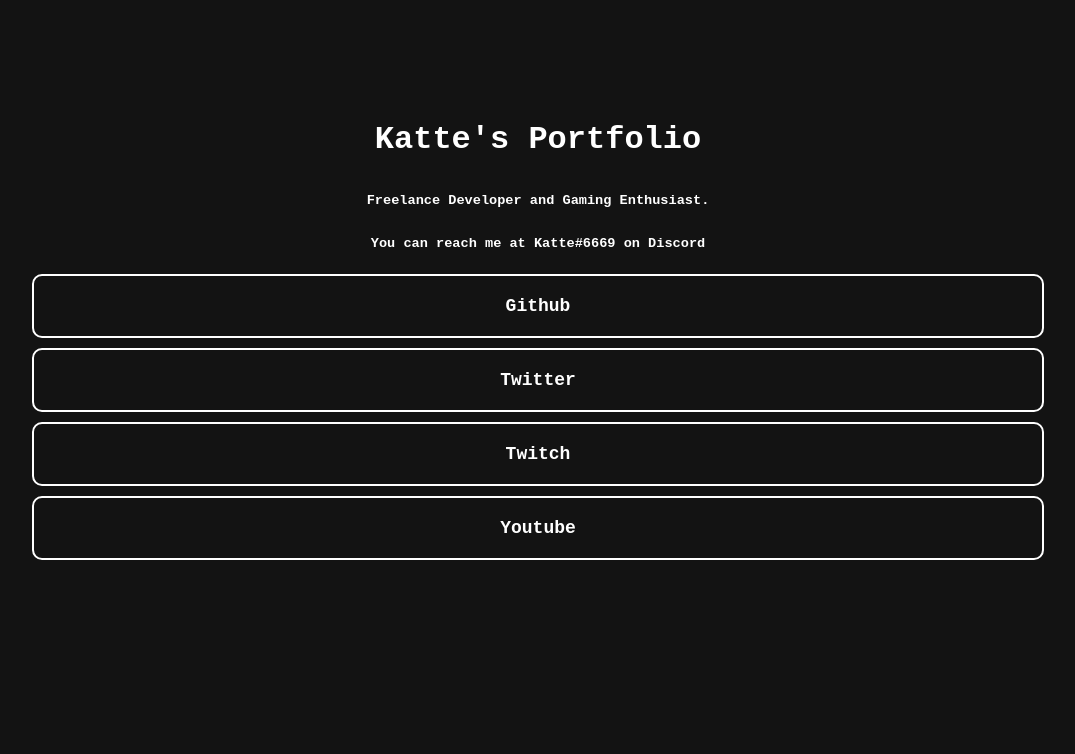
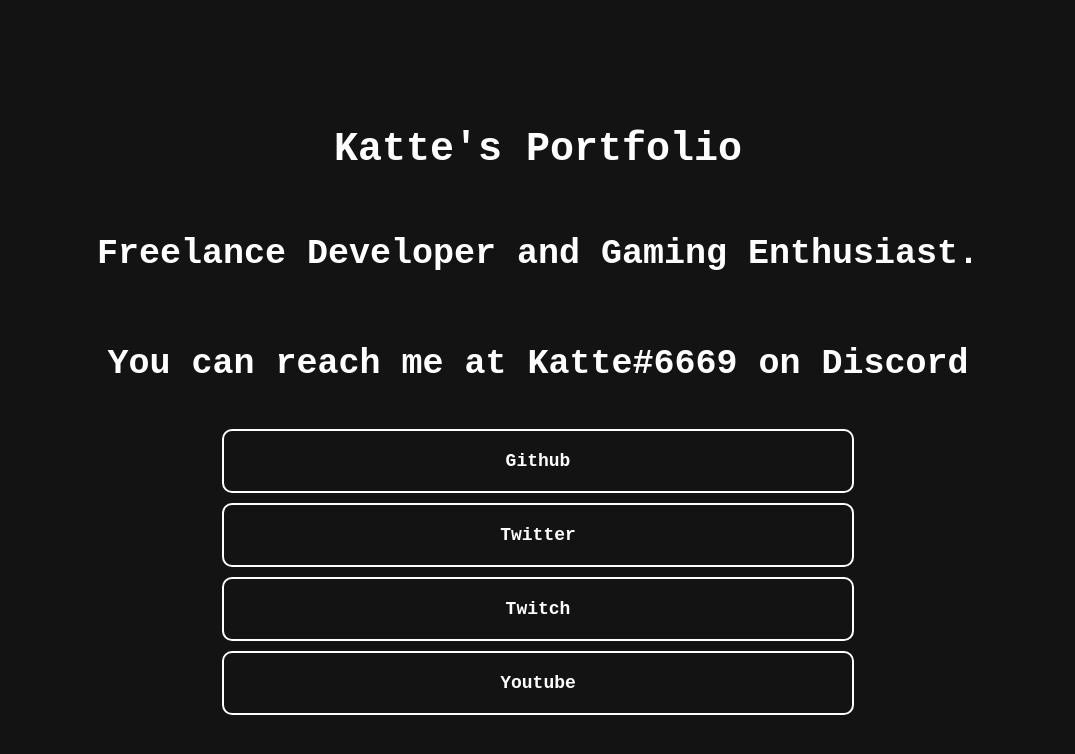
Before and after one commit to TacocaTYT/TacocaTYT.github.io, a plain HTML site: page index.html in a window 1280 px wide. Shown: the whole page, without its empty margins (102-1177 px from the left). Drawn offline with Linux system fonts and the light colour scheme.

Commit message:
Changed page header, tweaked button width

```diff
--- a/index.css
+++ b/index.css
@@ -31,7 +31,7 @@
     font-weight: bold;
     padding: 20px 20px;
     margin-top: 10px;
-    width: 80%;
+    width: 50%;
 }
 
 a:link, a:visited {
@@ -46,11 +46,11 @@
 
 
 h1 {
-    font-size: xx-large;
+    font-size: 40px;
     font-weight: bolder;
 }
 
 p {
-    font-size: 85%;
+    font-size: 35px;
     font-weight: bold;
 }
--- a/index.html
+++ b/index.html
@@ -1,7 +1,7 @@
 <!DOCTYPE html>
 <html>
     <head>
-        <title>Katte's Portfolio</title>
+        <title>🖤Katte🖤</title>
     <link rel="stylesheet" href="index.css">
     </head>
     <body>
```
